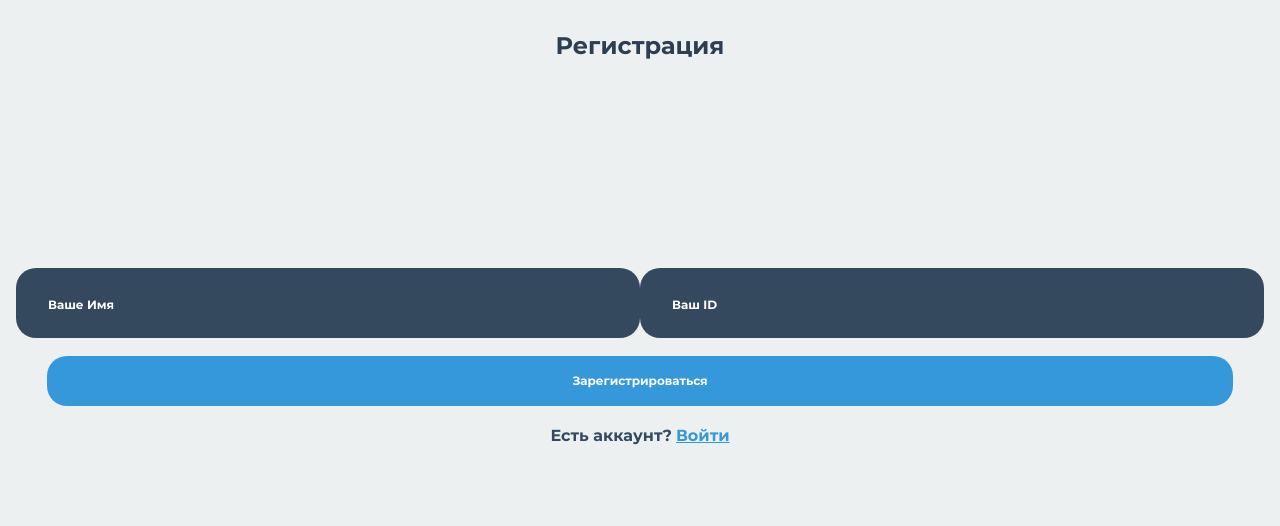
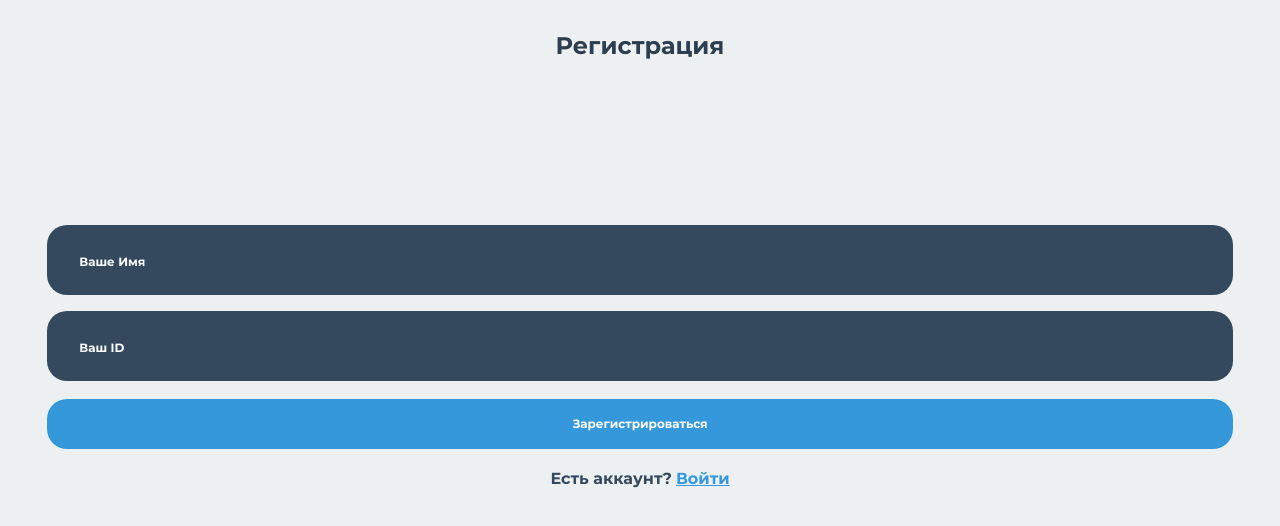
Before and after one commit to Segaoneboy/vuzhelp, a Next.js app: page /auth in a window 1280 px wide. Shown: the top 526 px of the page. Built offline with nearby package versions, Linux system fonts and the light colour scheme.

Commit message:
Изменены стили для страницы регистрации

```diff
--- a/src/app/auth/page.tsx
+++ b/src/app/auth/page.tsx
@@ -11,7 +11,7 @@ export default function Auth() {
             <div className="flex items-center justify-center w-full h-[70vh]">
                 <div className="w-full max-w-[100%] mx-4">
                     <form className="bg-transparent">
-                        <div className="flex justify-center mt-8">
+                        <div className="flex flex-col items-center space-y-4 mt-8">
                             <input
                                 type="text"
                                 className="montserrat-text w-[95%] h-[70px] rounded-[20px] bg-[#34495E] text-white placeholder:text-white placeholder:text-xs placeholder:font-bold pl-8"
```
